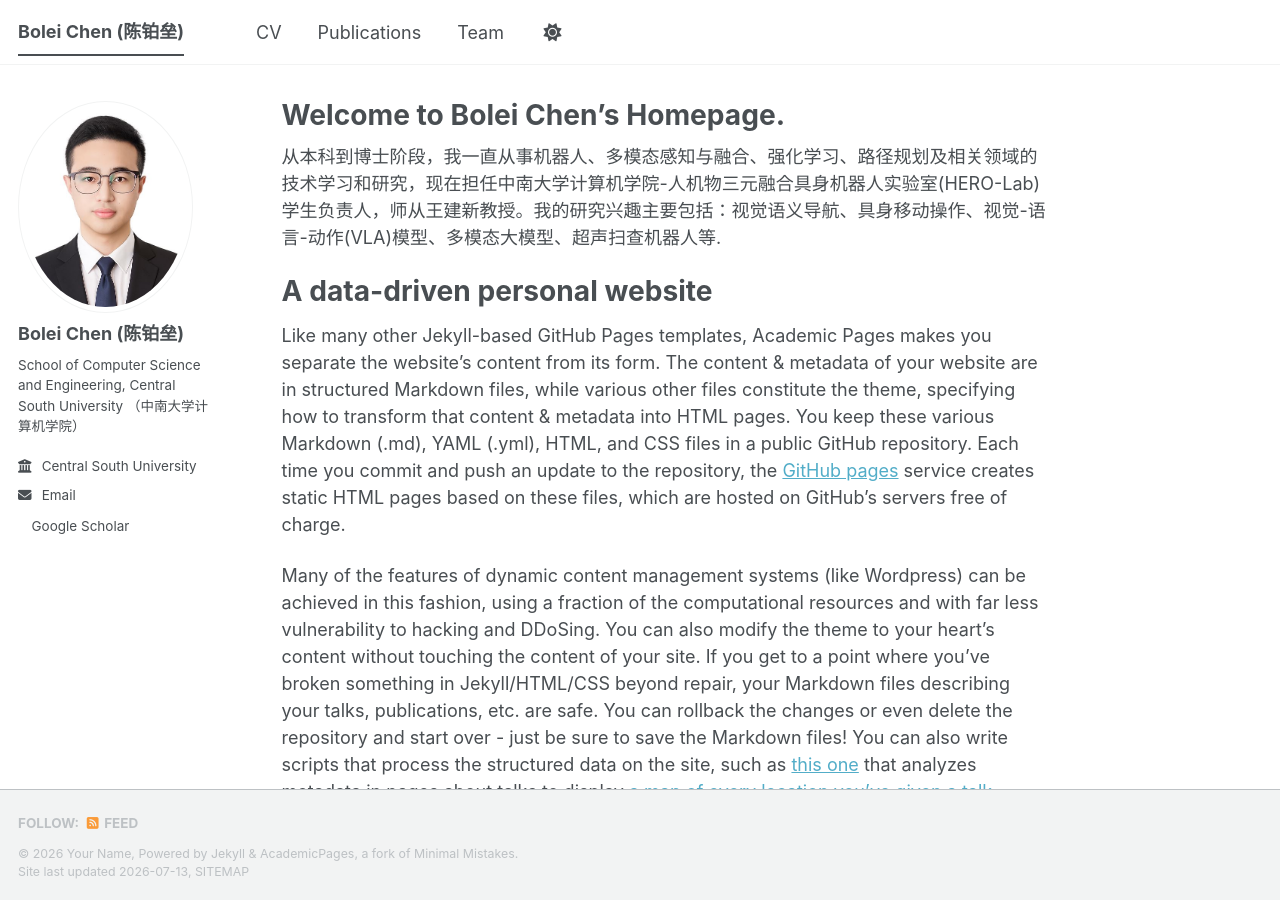
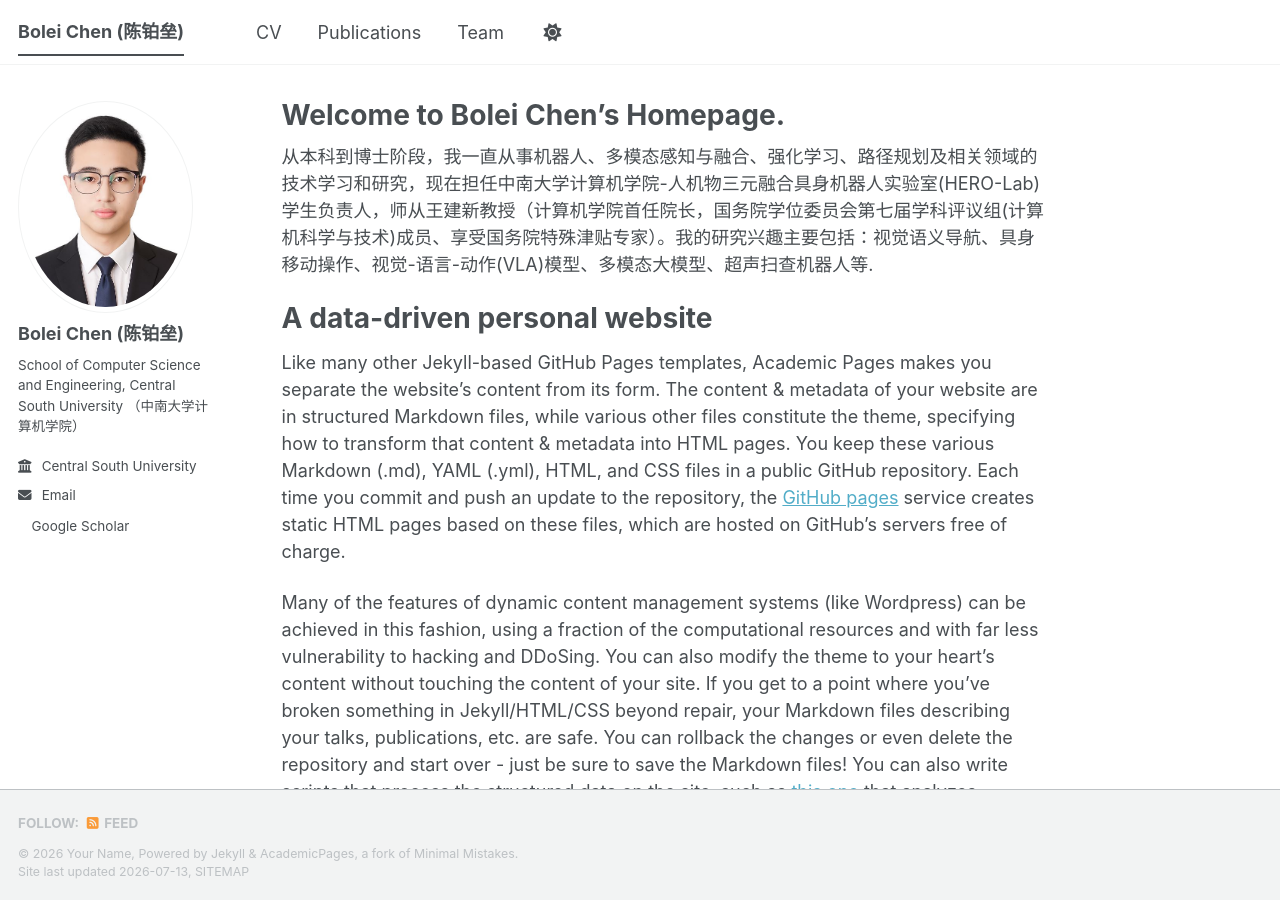
Before and after one commit to BoLeiChen/boleichen.github.io, a Jekyll site: the page built from _pages/about.md, in a window 1280 px wide and 900 px high. Built offline with Jekyll 4.4.1, drawn with Linux system fonts in a browser that asks for light colours; a style sheet for code colours, icons or effects is not loaded.

Commit message:
Update about.md

```diff
--- a/_pages/about.md
+++ b/_pages/about.md
@@ -7,7 +7,7 @@ redirect_from:
   - /about.html
 ---
 
-从本科到博士阶段，我一直从事机器人、多模态感知与融合、强化学习、路径规划及相关领域的技术学习和研究，现在担任中南大学计算机学院-人机物三元融合具身机器人实验室(HERO-Lab)学生负责人，师从王建新教授。我的研究兴趣主要包括：视觉语义导航、具身移动操作、视觉-语言-动作(VLA)模型、多模态大模型、超声扫查机器人等.
+从本科到博士阶段，我一直从事机器人、多模态感知与融合、强化学习、路径规划及相关领域的技术学习和研究，现在担任中南大学计算机学院-人机物三元融合具身机器人实验室(HERO-Lab)学生负责人，师从王建新教授（计算机学院首任院长，国务院学位委员会第七届学科评议组(计算机科学与技术)成员、享受国务院特殊津贴专家）。我的研究兴趣主要包括：视觉语义导航、具身移动操作、视觉-语言-动作(VLA)模型、多模态大模型、超声扫查机器人等.
 
 A data-driven personal website
 ======
```
